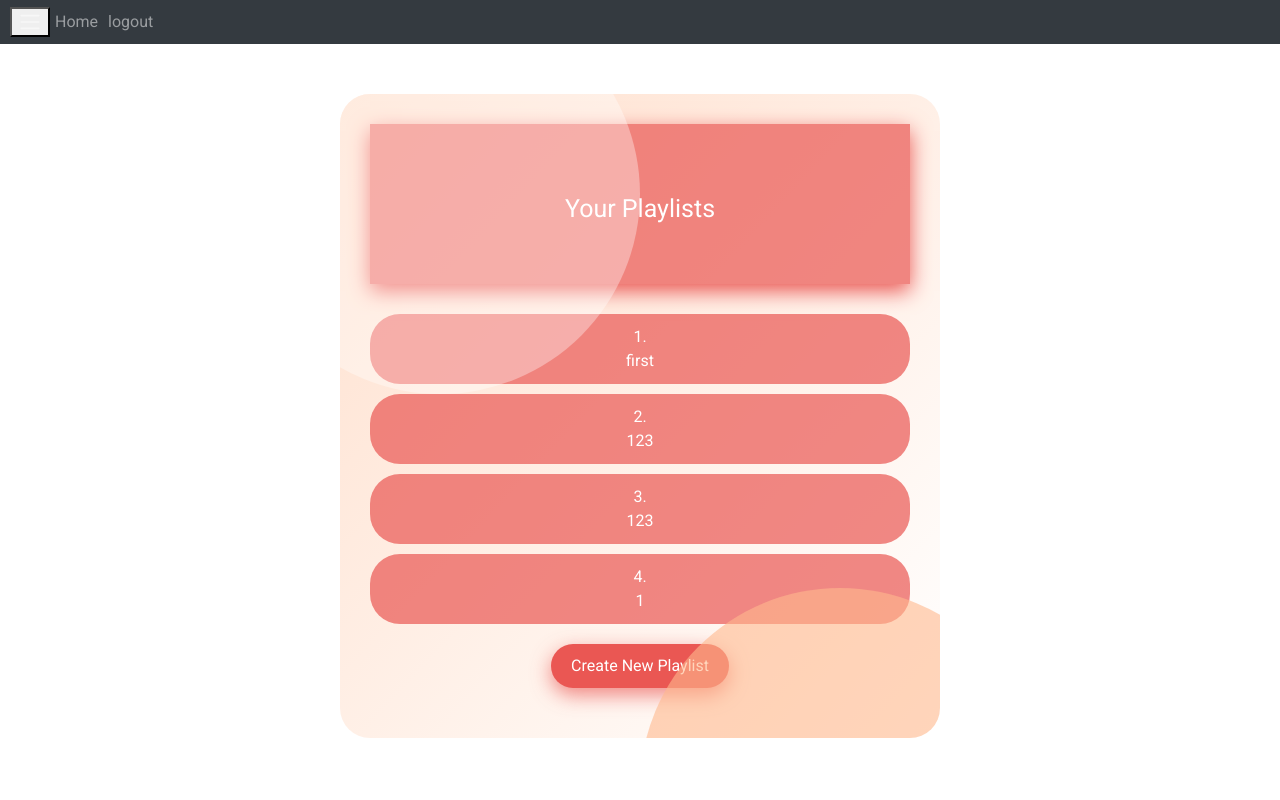
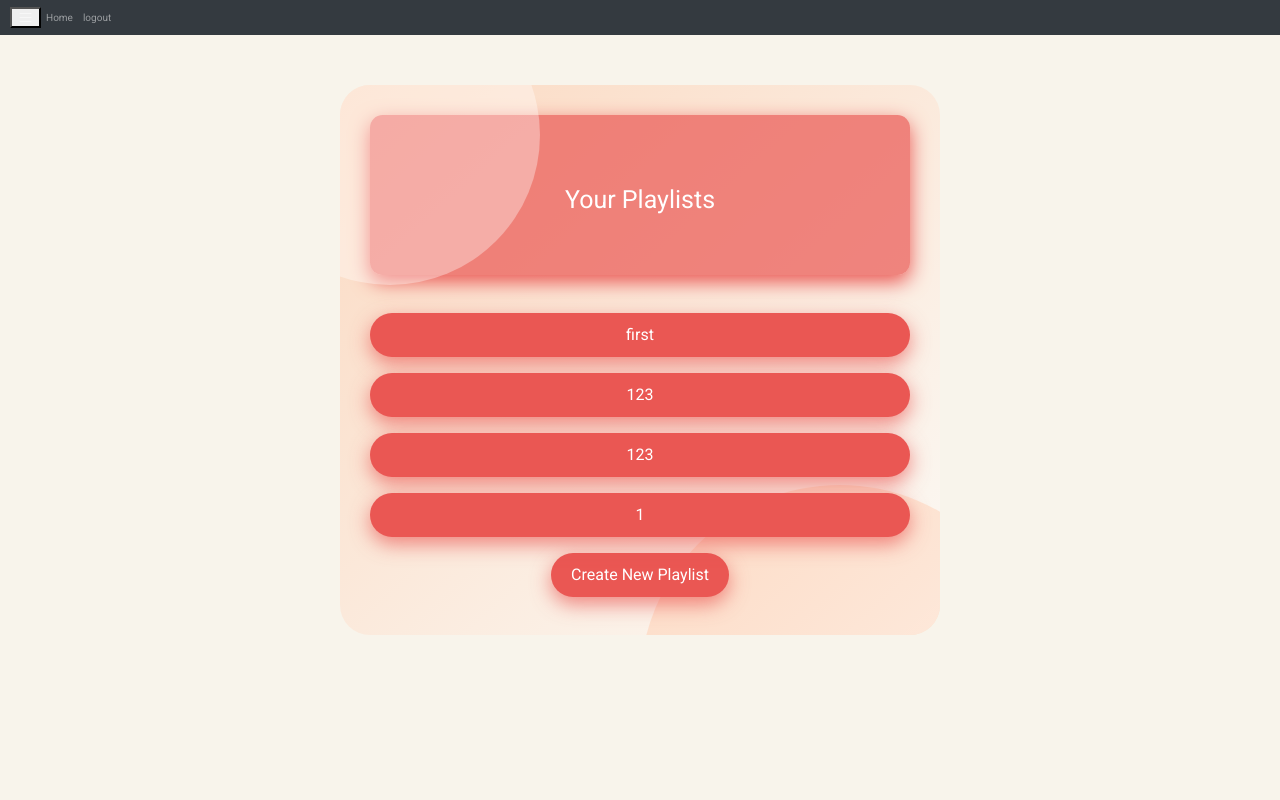
Before and after one commit to Thirvin/DBMS_FINAL, a Flask app: page / in a window 1280 px wide. Run offline with Flask 3, Linux system fonts and the light colour scheme; a user stored in the database is signed in; data comes from the database, SQL or seed files in the repository; some libraries are stand-ins or nearby versions.

Commit message:
edit: homepage ui and modal

```diff
--- /dev/null
+++ b/website/static/css/mainpage.css
@@ -0,0 +1,216 @@
+@import url("https://fonts.googleapis.com/css2?family=Roboto:wght@400;700&display=swap");
+
+html {
+    font-size: 62.5%;
+}
+
+body {
+    margin: 0;
+    height: 100vh;
+    background: #f8f4eaf0;
+    font-family: Roboto, "Courier New", Courier, Georgia, Times, "Times New Roman", serif;
+}
+
+.container {
+    width: 80vw;
+    max-width: 600px;
+    margin: 50px auto;
+    padding: 3rem;
+    overflow-y: hidden;
+    overflow-x: hidden;
+    position: relative;
+    border-radius: 3rem;
+    background: linear-gradient(to right bottom, rgba(255, 184, 142, 0.44), rgba(255, 255, 255, 0.5));
+}
+
+#playlistContainer {
+    z-index: 1;
+}
+
+#playlistContainer::before {
+    content: "";
+    top: -10rem;
+    left: -10rem;
+    width: 30rem;
+    height: 30rem;
+    position: absolute;
+    border-radius: 50%;
+    background: rgba(255, 255, 255, 0.35);
+    z-index: 1;
+}
+
+#playlistContainer::after {
+    content: "";
+    bottom: 0rem;
+    right: -10rem;
+    width: 40rem;
+    height: 40rem;
+    margin-bottom: -25rem;
+    position: absolute;
+    border-radius: 50%;
+    background: rgba(255, 185, 142, 0.6);
+    z-index: -1;
+}
+
+h1 {
+    margin: 0;
+    padding: 6rem 0;
+    padding-top: 7rem;
+    text-align: center;
+    color: #fff;
+    margin-bottom: 3rem;
+    box-shadow: 0 7px 2rem #ea5753;
+    background: rgba(234, 87, 83, 0.7);
+    border-radius: 0.5em;
+}
+
+ol {
+    margin: 0;
+    gap: 1rem;
+    padding: 0;
+    display: flex;
+    list-style: none;
+    place-items: center;
+    flex-direction: column;
+    counter-reset: my-counter;
+}
+
+li {
+    width: 100%;
+    text-align: center;
+    color: #fff;
+    border-radius: 3rem;
+    background: rgba(234, 87, 83, 0.7);
+    counter-increment: my-counter;
+    padding: 1.1rem 1.5rem 1.1rem 1.5rem;
+}
+
+a {
+    color: inherit;
+    text-decoration: none;
+    display: block;
+    width: 100%;
+    height: 100%;
+}
+
+a:hover {
+    text-decoration: underline;
+}
+
+#playlistContainer {
+    display: flex;
+    flex-direction: column;
+    align-items: center;
+    z-index: 2;
+}
+
+.new-playlist-button {
+    display: block;
+    margin: 0.5em auto;
+    padding: 1rem 2rem;
+    font-size: 1.6rem;
+    color: #fff;
+    background: #ea5753;
+    border: none;
+    border-radius: 3rem;
+    cursor: pointer;
+    box-shadow: 0 7px 2rem rgba(234, 87, 83, 0.7);
+}
+
+.playlist-btn {
+    width: 100%;
+    display: flex;
+    align-items: center;
+    text-align:center;
+}
+
+.new-playlist-button:hover {
+    background: #d14642;
+}
+
+/* Modal Header */
+.modal-header {
+    padding: 8px 16px;
+    align-items: center;
+}
+
+.modal-header .modal-title {
+    align-items: center;
+    font-size: 20px;
+}
+
+.modal-header .close {
+    color: #65717e;
+    weight: 20px;
+}
+
+  /* Modal Body */
+  .modal-body {
+    padding: 8px 16px;
+}
+
+  .modal-body .form-control {
+    border: 1px solid #BBBFC4;
+    border-radius: 0.5em;
+    padding: 0.5em 1em;
+    margin: 0.5em 0;
+    width: 100%;
+    font-size: 1.6rem;
+}
+
+.modal-body .col-form-label {
+    font-size: 18px;
+    color: #65717e;
+}
+
+.modal-body .form-control::placeholder {
+    color: #BBBFC4;
+}
+
+/* Modal Content */
+.modal-content {
+    position: relative;
+    margin: auto;
+    padding: 0;
+    border: 1px solid #888;
+    width: 90%;
+    border-radius: 0.75em;
+    box-shadow: 0 4px 8px 0 rgba(0,0,0,0.2),0 6px 20px 0 rgba(0,0,0,0.19);
+    animation-name: animatetop;
+    animation-duration: 0.4s
+}
+
+/* Modal Footer */
+.modal-footer {
+    padding: 8px 16px;
+}
+
+.modal-footer .btn {
+    padding: 10px 20px;
+    color: #FFFFFF;
+    border: none;
+    border-radius: 0.5em;
+    cursor: pointer;
+    font-size: 16px;
+}
+
+/* Add Animation */
+@keyframes animatetop {
+    from {top: -300px; opacity: 0}
+    to {top: 0; opacity: 1}
+}
+
+.btn {
+    padding: 15px;
+    border-radius: 30px;
+    color: #7e8a98;
+    outline: none;
+    cursor: pointer;
+}
+.btn.lg {
+    font-size: 1em;
+}
+.btn:active {
+    cursor: pointer;
+    box-shadow: inset -5px -5px 15px 0px #ffffff9e, inset 5px 5px 15px 0px #a3b1c6a8;
+}
--- a/website/templates/home.html
+++ b/website/templates/home.html
@@ -3,194 +3,111 @@
 {% block title %}Home{% endblock %}
 
 {% block content %}
-<!DOCTYPE html>
-<html lang="en">
-<head>
-    <meta charset="UTF-8">
-    <meta name="viewport" content="width=device-width, initial-scale=1.0">
+
+<!-- The Modal -->
+
 <title>Home</title>
 <link rel="stylesheet" href="https://fonts.googleapis.com/css2?family=Roboto:wght@400;700&display=swap">
-    <style>
-        @import url("https://fonts.googleapis.com/css2?family=Roboto:wght@400;700&display=swap");
+<link rel="stylesheet" type="text/css" href="/static/css/mainpage.css">
 
-        html {
-            font-size: 62.5%;
-        }
+<!-- modal -->
+<div id="input-modal" class="modal fade" tabindex="-1">
+  <div class="modal-dialog modal-dialog-centered">
+    <div class="modal-content">
+      <div class="modal-header">
+        <h5 class="modal-title">新增播放清單：請輸入名稱</h5>
+        <div class="btn-close" data-bs-dismiss="modal"><i class="fas fa-times fa-2x"></i></div>
+      </div>
+      <div class="modal-body">
+        <form>
+          <div class="mb-3">
+            <label for="recipient-name" class="col-form-label">Name:</label>
+            <input type="text" class="form-control" id="recipient-name"
+              placeholder="我的個人專屬名稱">
+          </div>
+        </form>
+      </div>
+      <div class="modal-footer">
+        <button type="button" class="btn btn-secondary" data-bs-dismiss="modal">取消</button>
+        <button type="button" class="btn btn-primary" id="add-list" data-bs-dismiss="modal">新增播放清單</button>
+      </div>
+    </div>
+  </div>
+</div>
 
-        body {
-            margin: 0;
-            height: 100vh;
-            font-size: 1.6rem;
-            background: #ffffff;
-            font-family: Roboto, "Courier New", Courier, Georgia, Times, "Times New Roman", serif;
-        }
+<!-- playlist list -->
+<div class="container">
+  <h1>Your Playlists</h1>
+  <div id="playlistContainer">
+    <!-- Playlists will be loaded here -->
+  </div>
+  <button id="newPlaylistButton" class="new-playlist-button">Create New Playlist</button>
+</div>
 
-        .container {
-            width: 80vw;
-            max-width: 600px;
-            margin: 50px auto;
-            padding: 3rem;
-            overflow-y: hidden;
-            overflow-x: hidden;
-            position: relative;
-            border-radius: 3rem;
-            background: linear-gradient(to right bottom, rgba(255, 184, 142, 0.44), rgba(255, 255, 255, 0.5));
-        }
-
-        .container::before {
-            content: "";
-            top: -10rem;
-            left: -10rem;
-            width: 40rem;
-            height: 40rem;
-            position: absolute;
-            border-radius: 50%;
-            background: rgba(255, 255, 255, 0.35);
-        }
-
-        .container::after {
-            content: "";
-            bottom: 0rem;
-            right: -10rem;
-            width: 40rem;
-            height: 40rem;
-            margin-bottom: -25rem;
-            position: absolute;
-            border-radius: 50%;
-            background: rgba(255, 185, 142, 0.6);
-        }
-
-        h1 {
-            margin: 0;
-            padding: 6rem 0;
-            padding-top: 7rem;
-            text-align: center;
-            color: #fff;
-            margin-bottom: 3rem;
-            box-shadow: 0 7px 2rem #ea5753;
-            background: rgba(234, 87, 83, 0.7);
-        }
-
-        ol {
-            margin: 0;
-            gap: 1rem;
-            padding: 0;
-            display: flex;
-            list-style: none;
-            place-items: center;
-            flex-direction: column;
-            counter-reset: my-counter;
-        }
-
-        li {
-            width: 100%;
-            text-align: center;
-            color: #fff;
-            border-radius: 3rem;
-            background: rgba(234, 87, 83, 0.7);
-            counter-increment: my-counter;
-            padding: 1.1rem 1.5rem 1.1rem 1.5rem;
-        }
-
-        li::before {
-            content: counter(my-counter) ". ";
-        }
-
-        a {
-            color: inherit;
-            text-decoration: none;
-            display: block;
-            width: 100%;
-            height: 100%;
-        }
-
-        a:hover {
-            text-decoration: underline;
-        }
-
-        .new-playlist-button {
-            display: block;
-            margin: 2rem auto;
-            padding: 1rem 2rem;
-            font-size: 1.6rem;
-            color: #fff;
-            background: #ea5753;
-            border: none;
-            border-radius: 3rem;
-            cursor: pointer;
-            box-shadow: 0 7px 2rem rgba(234, 87, 83, 0.7);
-        }
-
-        .new-playlist-button:hover {
-            background: #d14642;
-        }
-    </style>
 <script>
-        document.addEventListener("DOMContentLoaded", function() {
-            fetch("/get_all_list", {
+  $(document).ready(function () {
+    // Fetch all playlists
+    $.ajax({
+      url: "/get_all_list",
       method: "POST",
-                headers: {
-                    "Content-Type": "application/json"
-                }
-            })
-            .then(response => response.json())
-            .then(data => {
+      contentType: "application/json",
+      success: function (data) {
         if (data.status === "error") {
           window.location.href = "/login";
         } else {
-                    const playlistContainer = document.getElementById("playlistContainer");
-                    data.datas.forEach(playlist => {
-                        const listItem = document.createElement("li");
-                        const link = document.createElement("a");
-                        link.href = `/play/${playlist.id}`;
-                        link.textContent = playlist.title;
-                        listItem.appendChild(link);
-                        playlistContainer.appendChild(listItem);
+          $("#playlistContainer").empty();
+          $.each(data.datas, function (index, playlist) {
+            $("#playlistContainer").append(`
+              <div class="new-playlist-button playlist-btn">
+                <a href="/play/${playlist.id}" class="button">
+                  <div>${playlist.title}</div>
+                </a>
+              </div>
+            `);
           });
         }
-            })
-            .catch(error => {
+      },
+      error: function (xhr, status, error) {
         console.error("Error fetching playlists:", error);
         window.location.href = "/login";
+      }
     });
 
-            document.getElementById("newPlaylistButton").addEventListener("click", function() {
-                const playlistName = prompt("Enter the name of the new playlist:");
-                if (playlistName) {
-                    fetch("/creat_playlist", {
+    // Create new playlist
+
+    $("#newPlaylistButton").on("click", function() {
+      $("#input-modal").modal('show');
+    });
+
+    $("#add-list").on("click", async function() {
+      const name = $("#recipient-name").val();
+
+      if (name.trim() === '') {
+        alert('請輸入有效的 名稱。');
+        return;
+      }
+
+      $.ajax({
+        url: "/creat_playlist",
         method: "POST",
-                        headers: {
-                            "Content-Type": "application/x-www-form-urlencoded"
-                        },
-                        body: `name=${playlistName}&type=public`
-                    })
-                    .then(response => response.json())
-                    .then(data => {
+        contentType: "application/x-www-form-urlencoded",
+        data: { name: name, type: "public" },
+        success: function (data) {
           if (data.status === "success") {
-                            alert("Playlist created successfully!");
+            // alert("Playlist created successfully!");
             location.reload();
           } else {
             alert("Failed to create playlist. Please try again.");
           }
-                    })
-                    .catch(error => {
+        },
+        error: function (xhr, status, error) {
           console.error("Error creating playlist:", error);
           alert("Failed to create playlist. Please try again.");
-                    });
         }
       });
     });
+
+  });
 </script>
-</head>
-<body>
-    <div class="container">
-        <h1>Your Playlists</h1>
-        <ol id="playlistContainer">
-            <!-- Playlists will be loaded here -->
-        </ol>
-        <button id="newPlaylistButton" class="new-playlist-button">Create New Playlist</button>
-    </div>
-</body>
-</html>
 
 {% endblock %}
--- a/website/templates/play.html
+++ b/website/templates/play.html
@@ -5,7 +5,7 @@
 {% block content %}
 <!-- 參考網址 https://codepen.io/Nirtz89/pen/abzyjYz -->
 
-<link rel="stylesheet" type="text/css" href="/static/css/style.css">
+<link rel="stylesheet" type="text/css" href="/static/css/playing.css">
 
 <!-- The Modal -->
 <div id="input-modal" class="modal fade" tabindex="-1">
```
Also changed, not shown: website/static/css/playing.css (renamed from website/static/css/style.css). Lines whose indentation alone changed are shown as unchanged.
